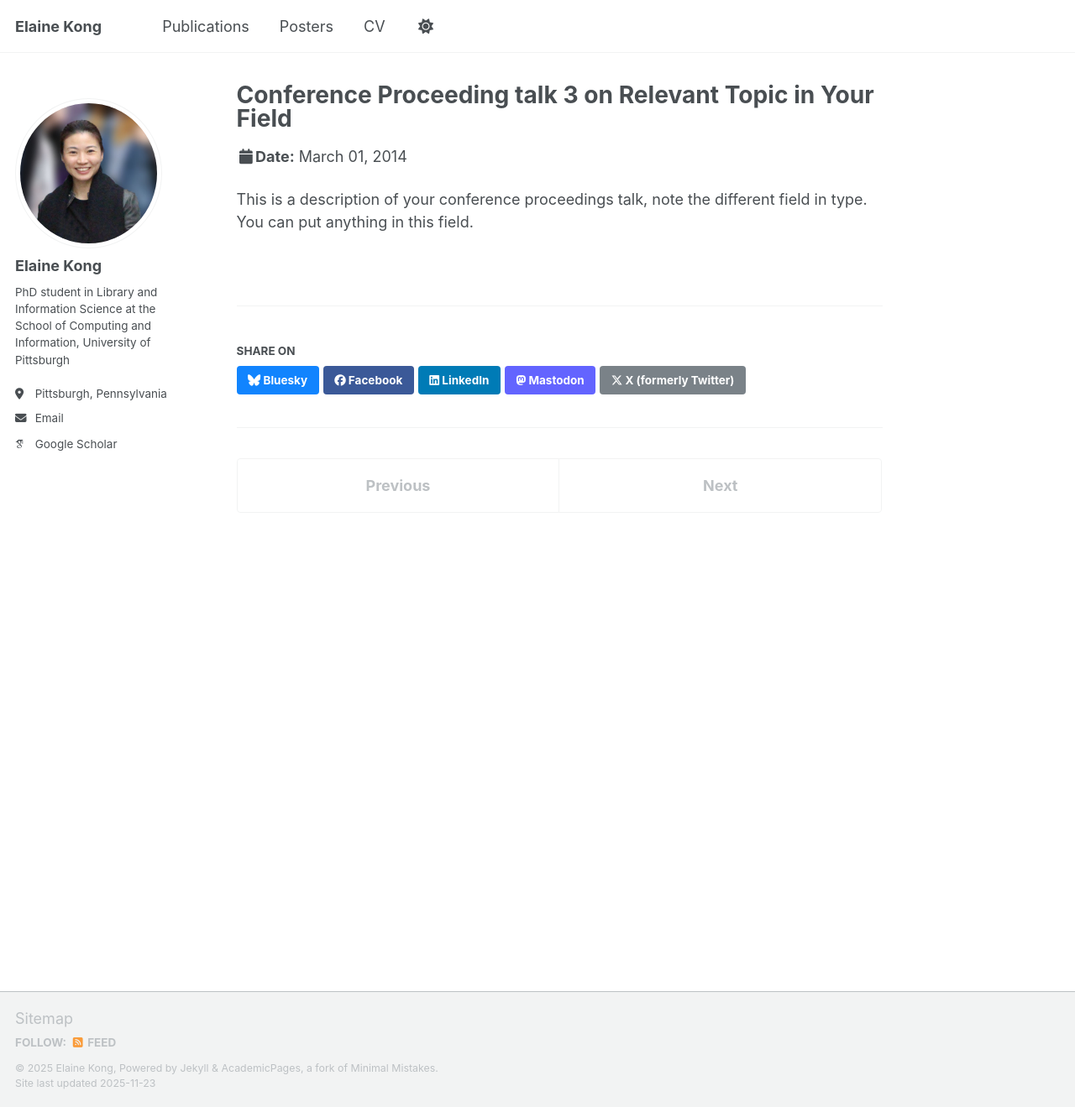
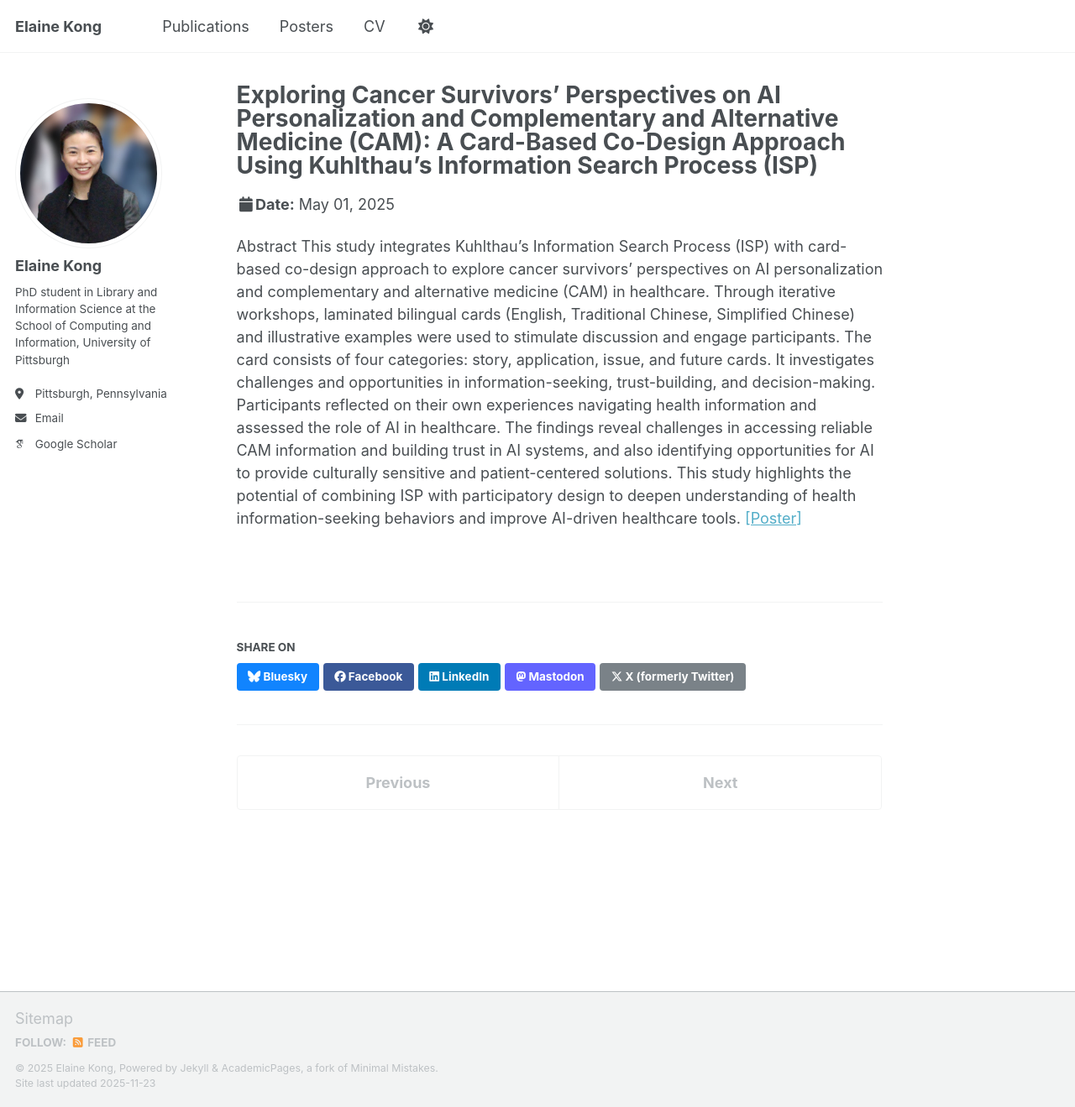
Before and after one commit to elainewskong/elainewskong.github.io, a Jekyll site: the page built from _talks/2014-03-01-talk-3.md, in a window 1280 px wide and 1319 px high. Shown: the whole window at 84% size. Built offline with Jekyll 4.4.1, drawn with Linux system fonts in a browser that asks for light colours; some web fonts are replaced; a script that is not in the unit is left out.

Commit message:
Update 2014-03-01-talk-3.md

```diff
--- a/_talks/2014-03-01-talk-3.md
+++ b/_talks/2014-03-01-talk-3.md
@@ -1,11 +1,12 @@
 ---
-title: "Conference Proceeding talk 3 on Relevant Topic in Your Field"
+title: "Exploring Cancer Survivors’ Perspectives on AI Personalization and Complementary and Alternative Medicine (CAM): A Card-Based Co-Design Approach Using Kuhlthau’s Information Search Process (ISP)"
 collection: talks
-type: "Conference proceedings talk"
+type: "2025 Medical Library Association Annual Conference"
 permalink: /talks/2014-03-01-talk-3
-venue: "Testing Institute of America 2014 Annual Conference"
-date: 2014-03-01
-location: "Los Angeles, CA, USA"
+date: 2025-05-01
+location: "Pittsburgh, Pennsylvania, USA"
 ---
 
-This is a description of your conference proceedings talk, note the different field in type. You can put anything in this field.
+Abstract
+This study integrates Kuhlthau's Information Search Process (ISP) with card-based co-design approach to explore cancer survivors' perspectives on AI personalization and complementary and alternative medicine (CAM) in healthcare. Through iterative workshops, laminated bilingual cards (English, Traditional Chinese, Simplified Chinese) and illustrative examples were used to stimulate discussion and engage participants. The card consists of four categories: story, application, issue, and future cards. It investigates challenges and opportunities in information-seeking, trust-building, and decision-making. Participants reflected on their own experiences navigating health information and assessed the role of AI in healthcare. The findings reveal challenges in accessing reliable CAM information and building trust in AI systems, and also identifying opportunities for AI to provide culturally sensitive and patient-centered solutions. This study highlights the potential of combining ISP with participatory design to deepen understanding of health information-seeking behaviors and improve AI-driven healthcare tools.
+<a href='/images/mla.jpg'>[Poster]</a>
```
